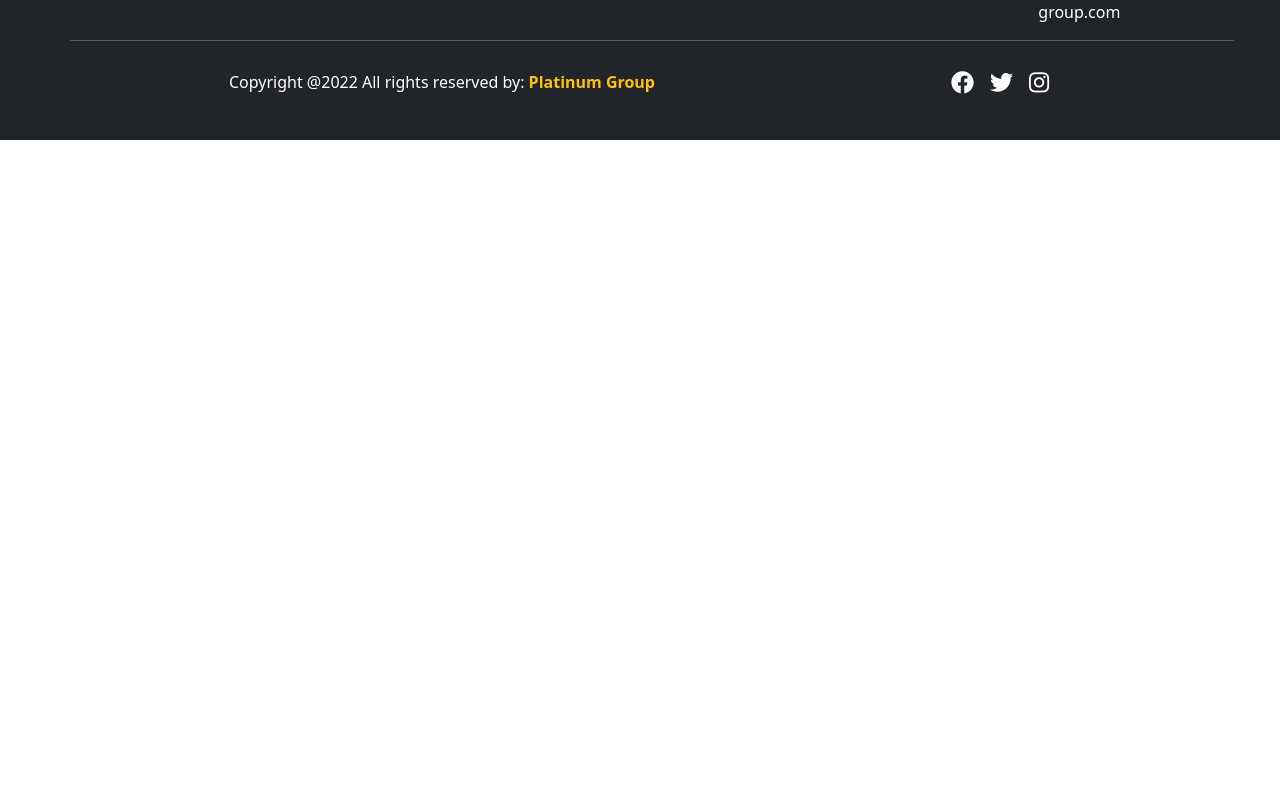
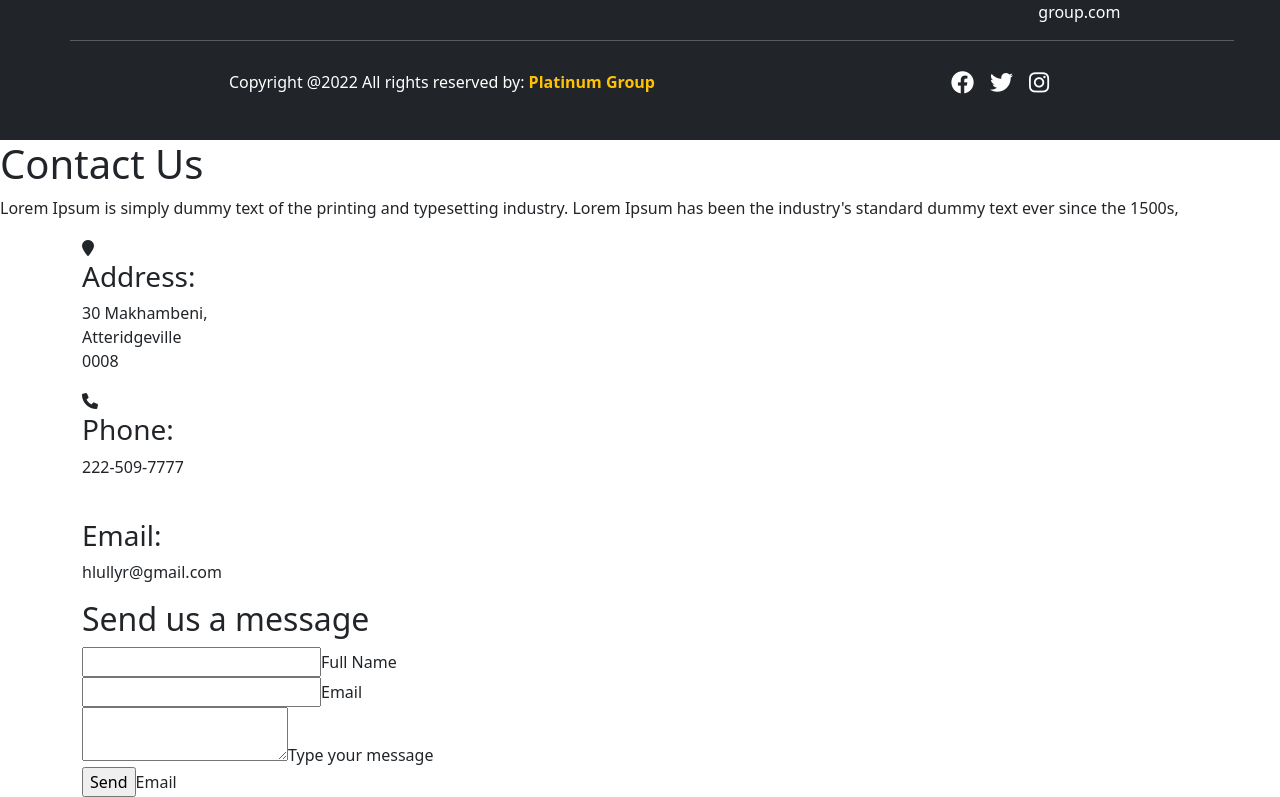
Before and after one commit to Hlulani/platinum-group-web, an Angular app: page /contact-us in a window 1280 px wide. Before the commit this address led to /. Shown: the part 1186-1983 px from the top of the page. Before the commit the page ends 1326 px from the top, so only its background shows below. Built offline with nearby package versions, Linux system fonts and the light colour scheme.

Commit message:
Added routing, about us and contact us components

```diff
--- /dev/null
+++ b/src/app/about-us/about-us.component.html
@@ -0,0 +1 @@
+<p>about-us works!</p>
--- /dev/null
+++ b/src/app/about-us/about-us.component.ts
@@ -0,0 +1,15 @@
+import { Component, OnInit } from '@angular/core';
+
+@Component({
+  selector: 'app-about-us',
+  templateUrl: './about-us.component.html',
+  styleUrls: ['./about-us.component.scss']
+})
+export class AboutUsComponent implements OnInit {
+
+  constructor() { }
+
+  ngOnInit(): void {
+  }
+
+}
--- a/src/app/app-routing.module.ts
+++ b/src/app/app-routing.module.ts
@@ -1,10 +1,20 @@
 import { NgModule } from '@angular/core';
 import { RouterModule, Routes } from '@angular/router';
+import { ContactUsComponent } from './contact-us/contact-us.component';
+import { ServicesComponent } from './services/services.component';
+import { AboutUsComponent } from './about-us/about-us.component';
 
-const routes: Routes = [];
+const routes: Routes = [
+  {path: 'service', component: ServicesComponent },
+  {path: 'contact-us', component: ContactUsComponent },
+  {path: 'about-us', component: AboutUsComponent },
+
+
+];
 
 @NgModule({
   imports: [RouterModule.forRoot(routes)],
-  exports: [RouterModule]
+
+exports: [RouterModule]
 })
 export class AppRoutingModule { }
--- /dev/null
+++ b/src/app/contact-us/contact-us.component.html
@@ -0,0 +1,65 @@
+<section class="contact">
+ <div class="class">
+     <h1>
+         Contact Us
+     </h1>
+     <p>Lorem Ipsum is simply dummy text of the printing and typesetting industry.
+          Lorem Ipsum has been the industry's standard dummy text ever since the 1500s, </p>
+ </div>
+
+ <div class="container">
+     <div class="contactInfo">
+         <div class="box">
+             <div class="icon"><i class="fa fa-map-marker" aria-hidden="true"></i></div>
+             <div class="text">
+                 <h3>
+                     Address:
+                 </h3>
+                 <p>30 Makhambeni,<br> Atteridgeville <br> 0008</p>
+             </div>
+         </div>
+         <div class="box">
+            <div class="icon"><i class="fa fa-phone" aria-hidden="true"></i></div>
+            <div class="text">
+                <h3>
+                    Phone:
+                </h3>
+                <p>222-509-7777</p>
+            </div>
+        </div>
+
+         <div class="box">
+            <div class="icon"><i class="fa fa-envelope-o" aria-hidden="true"></i></div>
+            <div class="text">
+                <h3>
+                    Email:
+                </h3>
+                <p>hlullyr@gmail.com</p>
+            </div>
+        </div>
+     </div>
+     <div class="contactForm">
+         <form action="">
+             <h2>Send us a message</h2>
+             <div class="inputBox">
+                 <input type="text" name="" required="required">
+                 <span>Full Name</span>
+             </div>
+             <div class="inputBox">
+                <input type="text" name="" required="required">
+                <span>Email</span>
+            </div>
+            <div class="inputBox">
+                <textarea required="required"></textarea>
+                <span>Type your message</span>
+            </div>
+
+            <div class="inputBox">
+                <input type="submit" name="" value="Send">
+                <span>Email</span>
+            </div>
+
+         </form>
+     </div>
+ </div>
+</section>
--- /dev/null
+++ b/src/app/contact-us/contact-us.component.ts
@@ -0,0 +1,15 @@
+import { Component, OnInit } from '@angular/core';
+
+@Component({
+  selector: 'app-contact-us',
+  templateUrl: './contact-us.component.html',
+  styleUrls: ['./contact-us.component.scss']
+})
+export class ContactUsComponent implements OnInit {
+
+  constructor() { }
+
+  ngOnInit(): void {
+  }
+
+}
--- a/src/app/menu-items/menu-items.component.html
+++ b/src/app/menu-items/menu-items.component.html
@@ -5,13 +5,13 @@
         <a class="nav-link" href="#">Home <span class="sr-only">(current)</span></a>
       </li>
       <li class="nav-item">
-        <a class="nav-link" href="#">Services</a>
+        <a class="nav-link" href="#" routerLink="/service" routerLinkActive="active">Services</a>
       </li>
       <li class="nav-item">
         <a class="nav-link" href="#">News</a>
       </li>
       <li class="nav-item">
-        <a class="nav-link" href="#">Contact Us</a>
+        <a class="nav-link" href="#" routerLink="/contact-us" routerLinkActive="active">Contact Us</a>
       </li>
       <li class="nav-item">
         <a class="nav-link" href="#">About Us</a>
```
Also changed, not shown: src/app/app.module.ts (+5 -2 lines), src/app/about-us/about-us.component.scss (added), src/app/contact-us/contact-us.component.scss (added), 2 other files (tests, documents, lock files or other folders).
